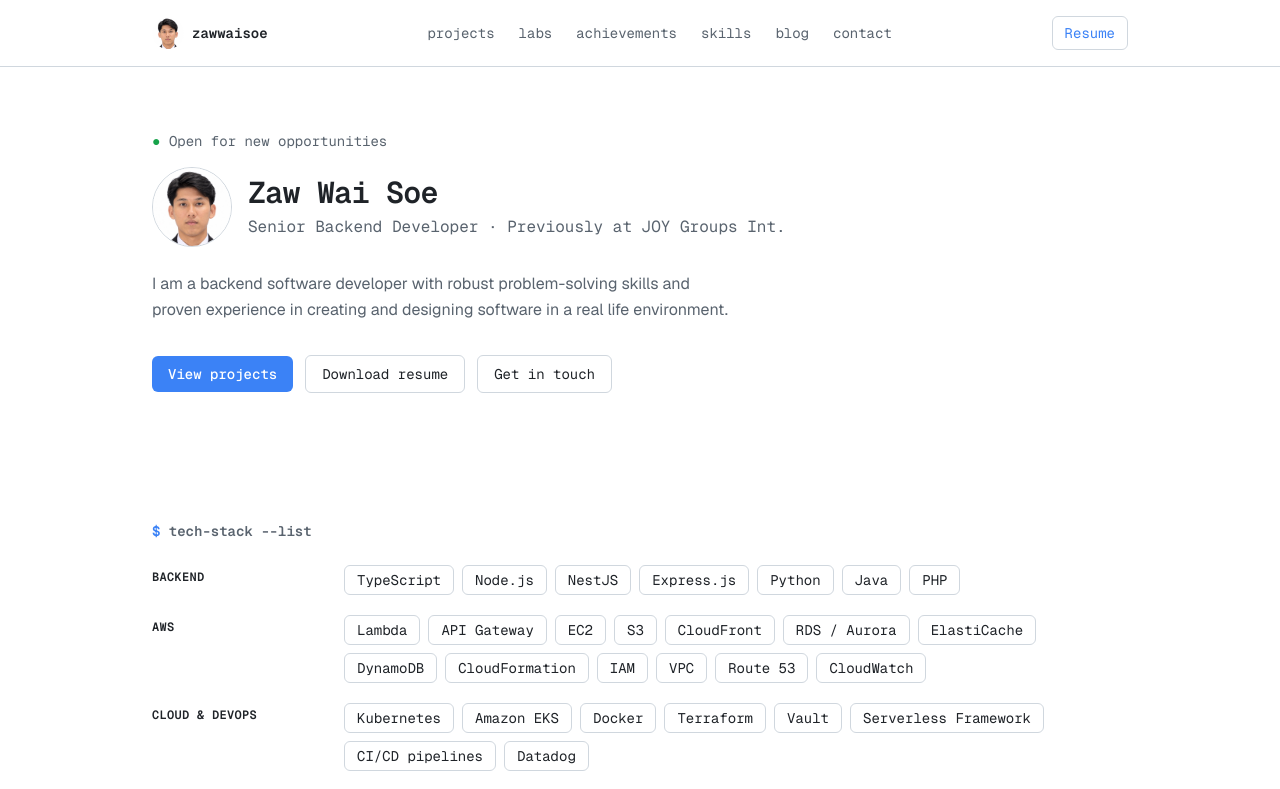
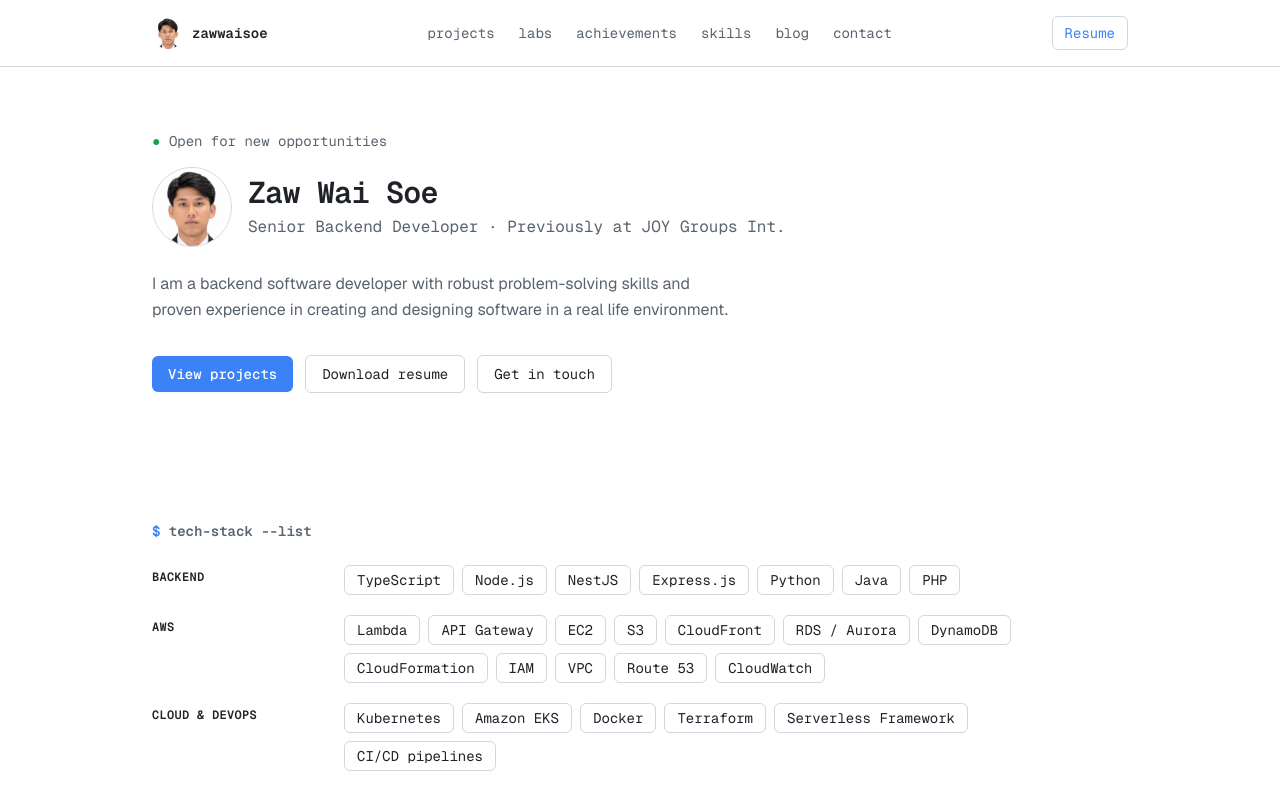
Before and after one commit to outchin/zawwaisoe.dev, a Next.js app: page / in a window 1280 px wide. Shown: the top 789 px of the page. Built offline with nearby package versions, Linux system fonts and the light colour scheme; no server answers; the database is empty.

Commit message:
Remove Vault, Datadog and ElastiCache from tech stack
Co-Authored-By: Claude Opus 5.5 <noreply@anthropic.com>

```diff
--- a/src/data/site.ts
+++ b/src/data/site.ts
@@ -43,7 +43,6 @@ export const site = {
         "S3",
         "CloudFront",
         "RDS / Aurora",
-        "ElastiCache",
         "DynamoDB",
         "CloudFormation",
         "IAM",
@@ -54,7 +53,7 @@ export const site = {
     },
     {
       group: "Cloud & DevOps",
-      items: ["Kubernetes", "Amazon EKS", "Docker", "Terraform", "Vault", "Serverless Framework", "CI/CD pipelines", "Datadog"],
+      items: ["Kubernetes", "Amazon EKS", "Docker", "Terraform", "Serverless Framework", "CI/CD pipelines"],
     },
     {
       group: "Databases & caching",
```
